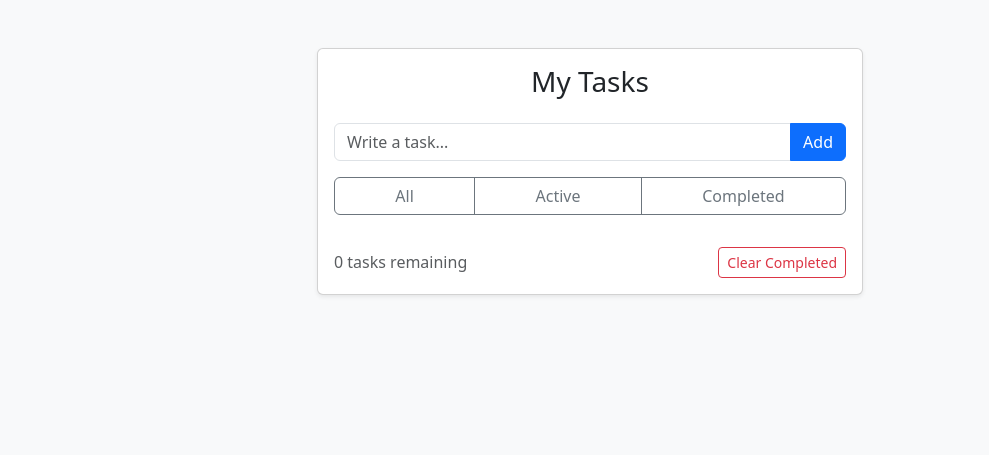
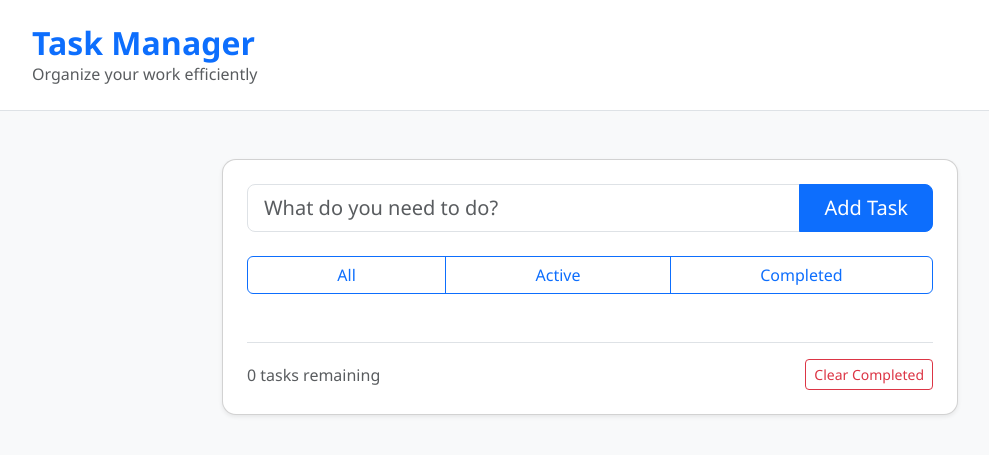
Before and after one commit to nv23026-yousuf-saleh/cc-302-to-do-app, a Flask app: page / in a window 1280 px wide. Shown: the top 455 px of the page, without its empty margins (50-1039 px from the left). Run offline with Flask 3, Linux system fonts and the light colour scheme.

Commit message:
rewrote html css js

```diff
--- a/static/style.css
+++ b/static/style.css
@@ -1,19 +1,43 @@
+body {
+    background-color: #f8f9fa; /* light gray page background */
+    font-family: "Segoe UI", system-ui, sans-serif;
+}
+
+/* Main card */
+.task-card {
+    border-radius: 14px;
+    background: #ffffff;
+}
+
+/* Task item */
 .task {
     display: flex;
     justify-content: space-between;
     align-items: center;
-    padding: 10px 12px;
+    padding: 14px 16px;
     border: 1px solid #e9ecef;
-    border-radius: 6px;
-    margin-bottom: 8px;
-    background: #fff;
+    border-radius: 10px;
+    margin-bottom: 12px;
+    background: #ffffff;
+    transition: background 0.2s ease, box-shadow 0.2s ease;
+}
+
+.task:hover {
+    background: #f8f9ff;
+    box-shadow: 0 4px 10px rgba(0, 0, 0, 0.04);
 }
 
 .task.completed span {
     text-decoration: line-through;
-    opacity: 0.6;
+    color: #6c757d;
 }
 
+/* Action buttons */
 .actions button {
-    margin-left: 5px;
+    margin-left: 6px;
 }
+
+/* Header */
+header h2 {
+    color: #0d6efd;
+}
--- a/templates/index.html
+++ b/templates/index.html
@@ -2,7 +2,7 @@
 <html lang="en">
 <head>
     <meta charset="UTF-8">
-    <title>Bootstrap To-Do App</title>
+    <title>Professional To-Do App</title>
 
     <!-- Bootstrap CSS -->
     <link href="https://cdn.jsdelivr.net/npm/bootstrap@5.3.2/dist/css/bootstrap.min.css" rel="stylesheet">
@@ -10,35 +10,42 @@
     <!-- Custom CSS -->
     <link rel="stylesheet" href="{{ url_for('static', filename='style.css') }}">
 </head>
-<body class="bg-light">
+<body>
 
-<div class="container py-5">
+<!-- Page Header -->
+<header class="py-4 border-bottom bg-white">
+    <div class="container">
+        <h2 class="fw-bold mb-0">Task Manager</h2>
+        <p class="text-muted mb-0">Organize your work efficiently</p>
+    </div>
+</header>
+
+<!-- Main Content -->
+<main class="container my-5">
     <div class="row justify-content-center">
-        <div class="col-md-8 col-lg-6">
+        <div class="col-lg-8">
 
-            <div class="card shadow-sm">
-                <div class="card-body">
+            <div class="card task-card shadow-sm">
+                <div class="card-body p-4">
 
-                    <h3 class="text-center mb-4">My Tasks</h3>
-
-                    <!-- Task Input -->
-                    <div class="input-group mb-3">
-                        <input type="text" id="taskInput" class="form-control" placeholder="Write a task...">
-                        <button id="addTaskBtn" class="btn btn-primary">Add</button>
+                    <!-- Input -->
+                    <div class="input-group input-group-lg mb-4">
+                        <input type="text" id="taskInput" class="form-control" placeholder="What do you need to do?">
+                        <button id="addTaskBtn" class="btn btn-primary px-4">Add Task</button>
                     </div>
 
                     <!-- Filters -->
-                    <div class="btn-group w-100 mb-3 filters">
-                        <button class="btn btn-outline-secondary" data-filter="all">All</button>
-                        <button class="btn btn-outline-secondary" data-filter="active">Active</button>
-                        <button class="btn btn-outline-secondary" data-filter="completed">Completed</button>
+                    <div class="btn-group w-100 mb-4 filters">
+                        <button class="btn btn-outline-primary" data-filter="all">All</button>
+                        <button class="btn btn-outline-primary" data-filter="active">Active</button>
+                        <button class="btn btn-outline-primary" data-filter="completed">Completed</button>
                     </div>
 
                     <!-- Task List -->
-                    <div id="taskList" class="mb-3"></div>
+                    <div id="taskList"></div>
 
                     <!-- Footer -->
-                    <div class="d-flex justify-content-between align-items-center">
+                    <div class="d-flex justify-content-between align-items-center mt-4 pt-3 border-top">
                         <span id="taskCounter" class="text-muted"></span>
                         <button id="clearCompleted" class="btn btn-sm btn-outline-danger">
                             Clear Completed
@@ -50,7 +57,7 @@
 
         </div>
     </div>
-</div>
+</main>
 
 <script src="{{ url_for('static', filename='script.js') }}"></script>
 </body>
```
